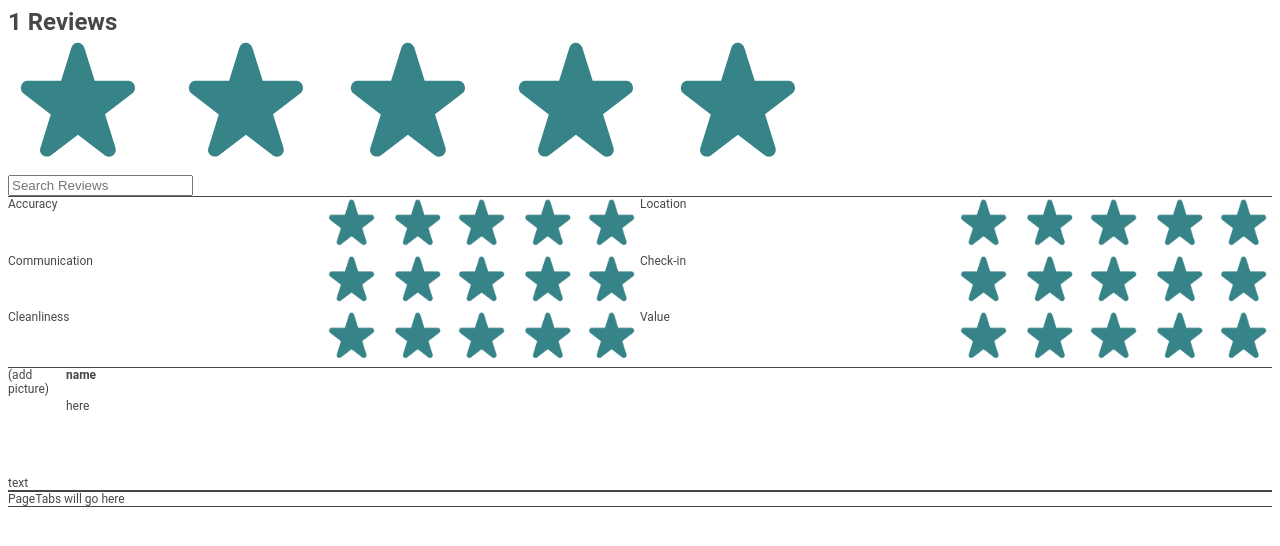
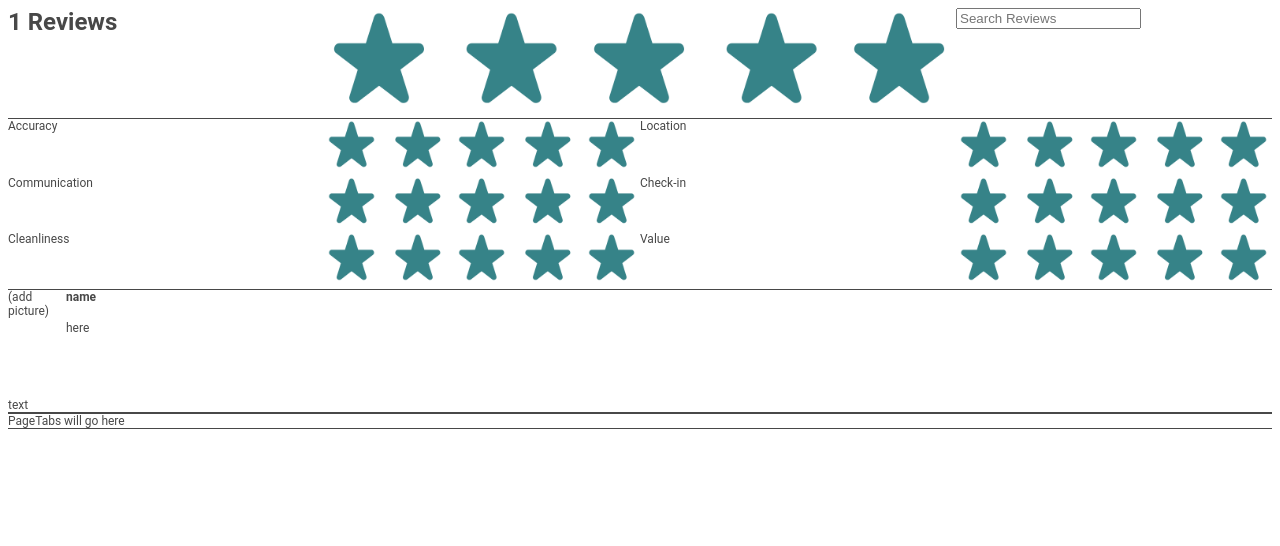
Before and after one commit to AirCnB/reviews-module, a React app: page / in a window 1280 px wide. Shown: the top 546 px of the page. Built offline with nearby package versions, Linux system fonts and the light colour scheme; no server answers.

Commit message:
Add Header Component

```diff
--- /dev/null
+++ b/client/src/components/header.jsx
@@ -0,0 +1,25 @@
+import React from 'react';
+import ReactDOM from 'react-dom';
+import styles from './headerStyles.css';
+import Stars from './Stars.jsx';
+import Search from './Search.jsx';
+
+class Header extends React.Component {
+	constructor(props){
+		super(props);
+		this.state = {
+
+		}
+	}
+	render () {
+		return (
+			<div className={styles.wrapper}>
+				<div className={styles.total}> {this.props.reviews.length} Reviews </div>
+				<div className={styles.col2}> <Stars rating={this.props.totalRating}/> </div>
+				<div className={styles.col3}><Search/></div>
+			</div>
+		)
+	}
+}
+
+export default Header;
--- /dev/null
+++ b/client/src/components/headerStyles.css
@@ -0,0 +1,18 @@
+.wrapper {
+  display: grid;
+  grid-template-columns: 25% 50% 25%;
+}
+
+.total {
+  font-size: 24px;
+  font-weight: bold;
+  grid-column: 1 / span 1;
+}
+
+.col2 {
+  grid-column: 2 / span 1;
+}
+
+.col3 {
+ grid-column: 3 / span 1;
+}
--- a/client/src/index.jsx
+++ b/client/src/index.jsx
@@ -7,6 +7,7 @@ import Search from './components/Search.jsx';
 import Flag from './components/Flag.jsx';
 import PageTabs from './components/PageTabs.jsx';
 import Stars from './components/Stars.jsx';
+import Header from './components/header.jsx';
 import styles from './components/indexStyles.css';
 
 class App extends React.Component {
@@ -74,12 +75,7 @@ class App extends React.Component {
 		return (
 			<div className={styles.container}>
 				<div className={styles.row1}>
-					<div className={styles.total}>
-					{this.state.reviews.length} Reviews
-					</div>
-
-					<div className={styles.col2}> <Stars rating={this.state.totalRating}/> </div>
-					<div className={styles.col3}><Search/></div>
+					<Header reviews={this.state.reviews} totalRating={this.state.totalRating}/>
 				</div>
 				<div className={styles.row2}>
 					<ReviewStats reviews={this.state.reviews}/>
```
